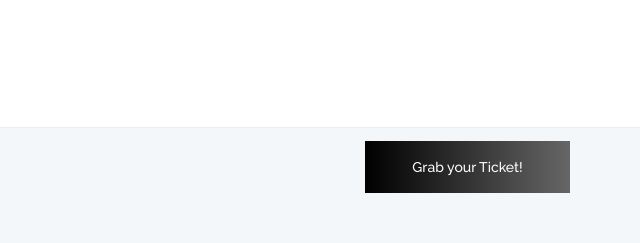
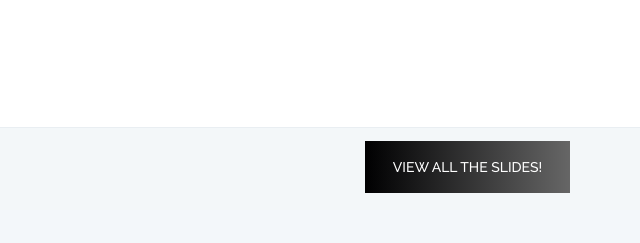
Before and after one commit to coders51/ExMachinaConf, a plain HTML site: page index.html in a window 1280 px wide. Shown: the top 243 px of the page, 640-1280 px from the left. Drawn offline with Linux system fonts and the light colour scheme.

Commit message:
look the slides

```diff
--- a/index.html
+++ b/index.html
@@ -40,7 +40,7 @@
 				<li class="menu_item"><a href="index.html">Home</a></li>
 				<li class="menu_item"><a href="organizers.html">Organizers</a></li>
 				<li class="menu_item"><a href="sponsors.html">Sponsors</a></li>
-				<li class="menu_item"><a href="https://www.eventbrite.com/e/ex-machina-conference-tickets-52845942637?utm-medium=discovery&utm-campaign=social&utm-content=attendeeshare&aff=escb&utm-source=cp&utm-term=listing">Tickets</a></li>
+				<li class="menu_item"><a href="https://github.com/coders51/ExMachinaConfSlides/tree/master/01_25_2019">VIEW ALL THE SLIDES!</a></li>
 			</ul>
 		</div>
 		<div class="menu_social d-none">
@@ -114,7 +114,7 @@
 											</nav>
 											<div class="header_extra ml-auto">
 												<div class="header_search d-none"><i class="fa fa-search" aria-hidden="true"></i></div>
-												<div class="button header_button"><a href="https://www.eventbrite.com/e/ex-machina-conference-tickets-52845942637?utm-medium=discovery&utm-campaign=social&utm-content=attendeeshare&aff=escb&utm-source=cp&utm-term=listing">Grab your Ticket!</a></div>
+												<div class="button header_button"><a href="https://github.com/coders51/ExMachinaConfSlides/tree/master/01_25_2019">VIEW ALL THE SLIDES!</a></div>
 											</div>
 										</div>
 									</div>
@@ -470,8 +470,8 @@ aimed at mapping the hate speech in Italy using data from Twitter.
 			<div class="row">
 				<div class="col">
 					<div class="cta_content text-center">
-						<div class="cta_title">Get your tickets now!</div>
-						<div class="button cta_button"><a href="https://www.eventbrite.com/e/ex-machina-conference-tickets-52845942637?utm-medium=discovery&utm-campaign=social&utm-content=attendeeshare&aff=escb&utm-source=cp&utm-term=listing">Find out more on Eventbrite!</a></div>
+						<div class="cta_title">VIEW THE SLIDES FROM THE FIRST EVENT!</div>
+						<div class="button cta_button"><a href="https://github.com/coders51/ExMachinaConfSlides/tree/master/01_25_2019">VIEW ALL THE SLIDES!</a></div>
 					</div>
 				</div>
 			</div>
@@ -523,8 +523,7 @@ aimed at mapping the hate speech in Italy using data from Twitter.
 					<div class="col-lg-3 footer_col">
 						<div class="footer_links">
 							<ul>
-								<li><a href="https://www.google.com/maps/dir/Current+Location/44.4734852,11.2732993/@44.4734798,11.2381943,13z/data=!3m1!4b1">Hot to reach us</a></li>
-								<li><a href="https://www.eventbrite.com/e/ex-machina-conference-tickets-52845942637?utm-medium=discovery&utm-campaign=social&utm-content=attendeeshare&aff=escb&utm-source=cp&utm-term=listing">Tickets</a></li>
+								<li><a href="https://github.com/coders51/ExMachinaConfSlides/tree/master/01_25_2019">VIEW ALL THE SLIDES!</a></li>
 							</ul>
 						</div>
 					</div>
```
